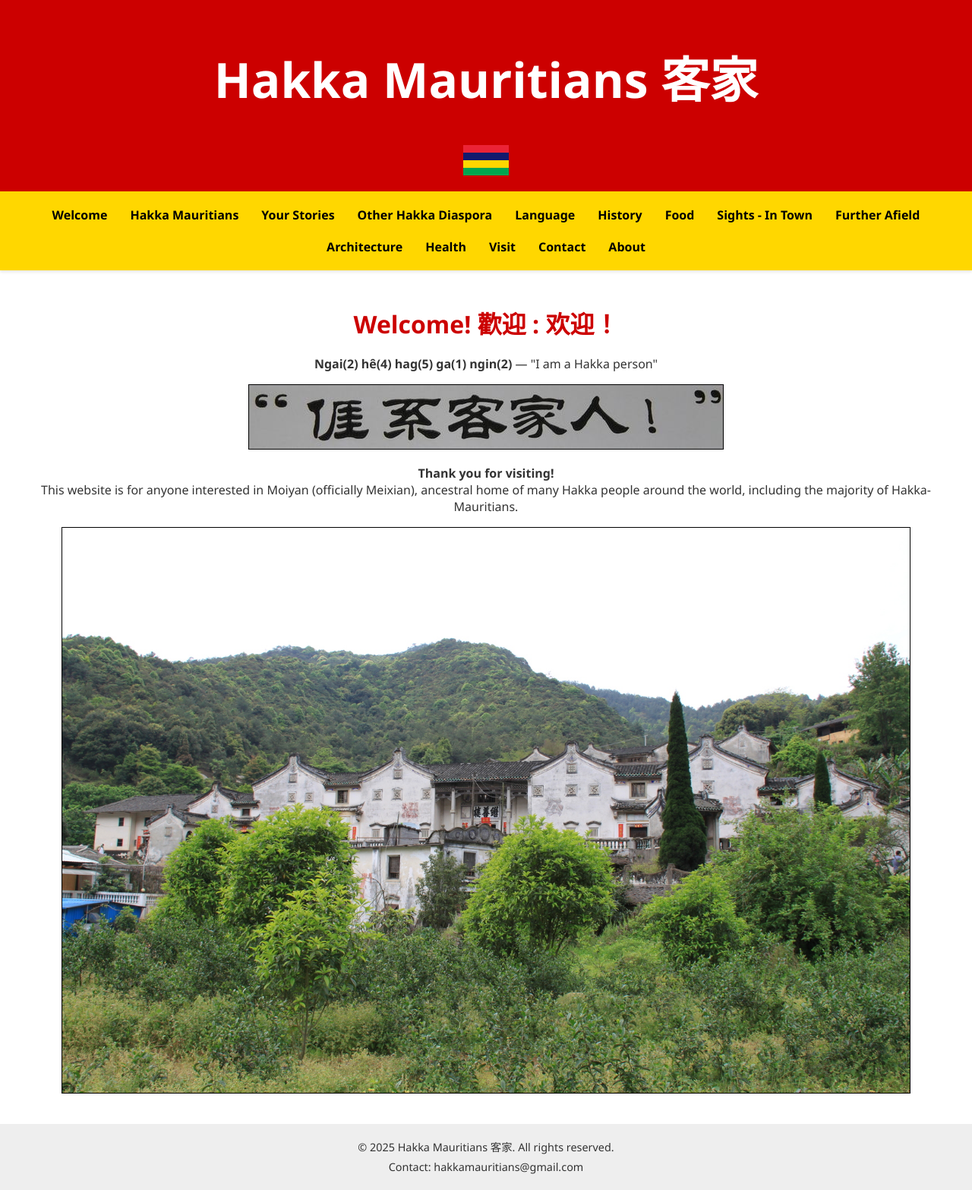
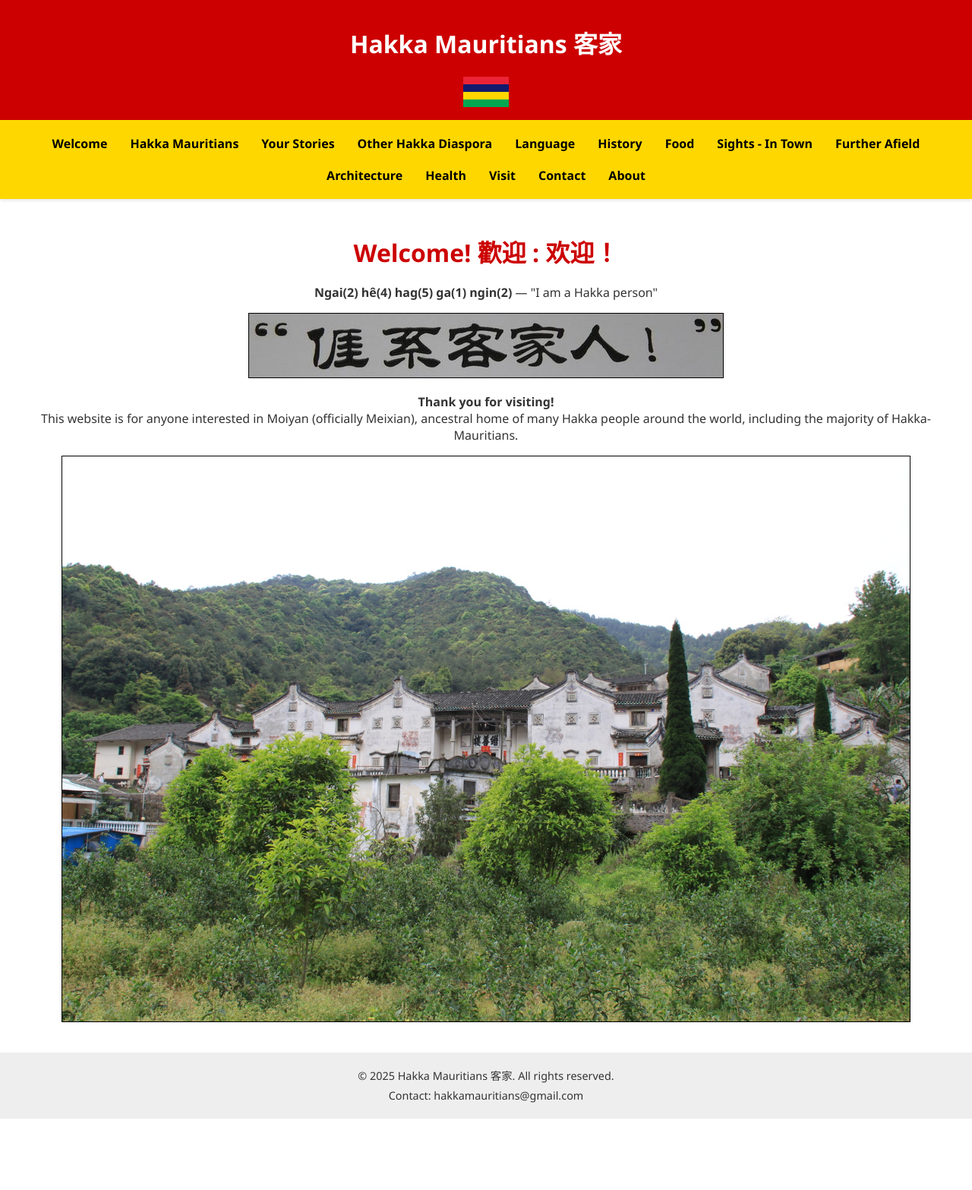
Before and after one commit to oliverlyf/hakka_mauritian_website, a Jekyll site: the page built from index.md, in a window 1280 px wide. Shown: the whole page at 76% size. Built offline with Jekyll 4.4.1, drawn with Linux system fonts in a browser that asks for light colours; after the commit the page ends 1473 px from its top, so only the background shows below that.

Commit message:
Update styles.css

```diff
--- a/assets/css/styles.css
+++ b/assets/css/styles.css
@@ -13,7 +13,7 @@ header {
   color: #fff;                              /* Sets text color to white for contrast */
   padding: 0.75rem;                         /* Adds space around header content */
   text-align: center;                       /* Centers all inline content inside the header */
-  font-size: 2rem;                          /* text size*/
+  font-size: 1rem;                          /* text size*/
 }
 
 /* Styling the flag image inside header */
```
